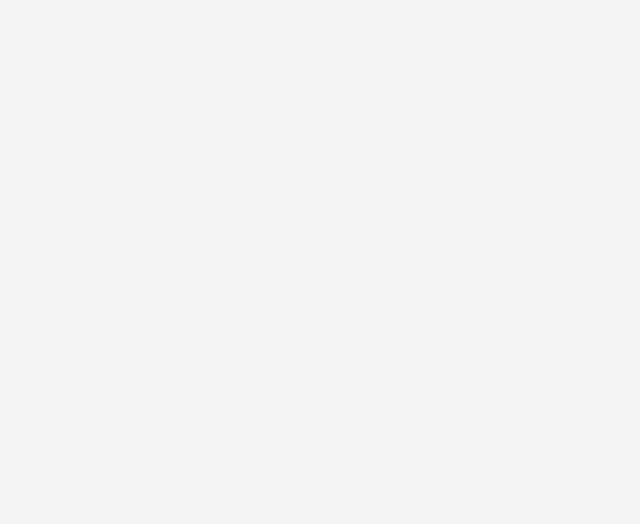
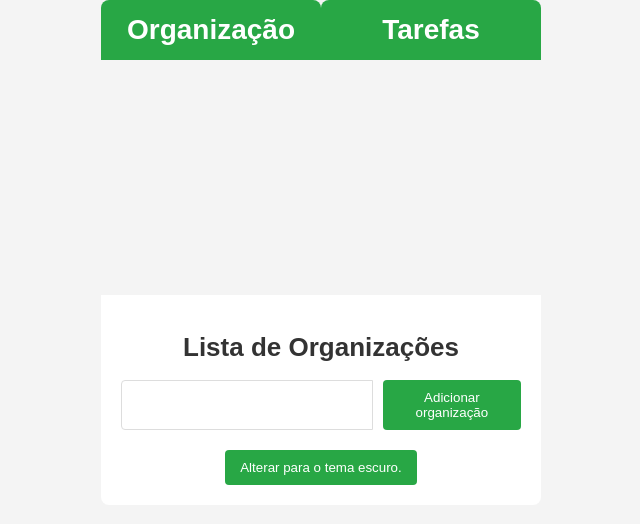
Before and after one commit to Eder-TS/RID145056_Desafio4, a React (Vite) app: page / in a window 1280 px wide. Shown: the top 524 px of the page, without its empty margins (319-959 px from the left). Built offline with nearby package versions, Linux system fonts and the light colour scheme.

Commit message:
Feat: Creating pages - adding routes

```diff
--- a/package.json
+++ b/package.json
@@ -11,7 +11,8 @@
   },
   "dependencies": {
     "react": "^18.3.1",
-    "react-dom": "^18.3.1"
+    "react-dom": "^18.3.1",
+    "react-router-dom": "^7.1.0"
   },
   "devDependencies": {
     "@eslint/js": "^9.11.1",
--- a/src/App.tsx
+++ b/src/App.tsx
@@ -1,19 +1,20 @@
-import { useEffect, useState } from 'react'
+import { BrowserRouter, Route, Routes } from 'react-router-dom'
 import './App.css'
-import { useTheme } from './ThemeContext'
 
 // PAGES
 import Tasks from './pages/Tasks'
 import Organization from './pages/Organization'
 
 
-
-
 function App() {
-  <>
-    <Tasks />
-    <Organization />
-  </>
+  return (
+    <BrowserRouter>
+      <Routes>
+        <Route path="/" element={<Organization />} />
+        <Route path="/tarefas" element={<Tasks />} />
+      </Routes>
+    </BrowserRouter>
+  )
 }
 
 export default App
--- a/src/components/Navbar.tsx
+++ b/src/components/Navbar.tsx
@@ -13,7 +13,7 @@ export const Navbar = () => {
     return (
         <nav className={`navbar ${theme}`}>
             <NavbarButton
-                href='/organization'
+                href='/'
                 linkText='Organização'
                 isActive={organization}
             />
--- a/src/components/NavbarButton.tsx
+++ b/src/components/NavbarButton.tsx
@@ -1,3 +1,5 @@
+import { Link } from 'react-router-dom'
+
 // THEME
 import { useTheme } from '../ThemeContext'
 
@@ -11,11 +13,11 @@ export function NavbarButton(props: NavbarButtonProps) {
     const { theme, toggleTheme } = useTheme()
 
     return (
-        <a
+        <Link
             className={`button ${theme} ${isActive}`}
-            href={href}
+            to={href}
         >
             {linkText}
-        </a>
+        </Link>
     )
 }
--- a/src/pages/index.ts
+++ b/src/pages/index.ts
@@ -1,2 +1,2 @@
-export * from "./Tasks";
-export * from "./Organization";
+export { default as Tasks } from "./Tasks";
+export { default as Organization } from "./Organization";
```
Also changed, not shown: 2 other files (tests, documents, lock files or other folders).
